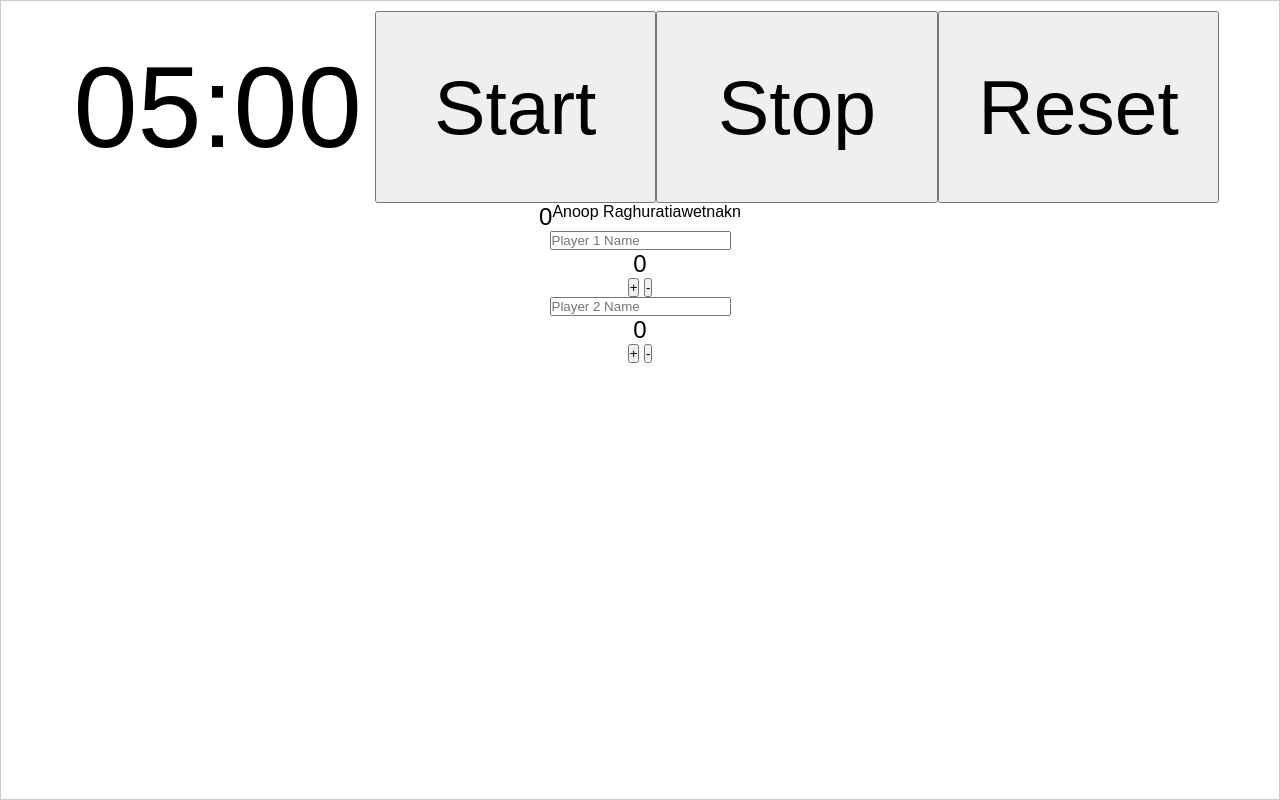
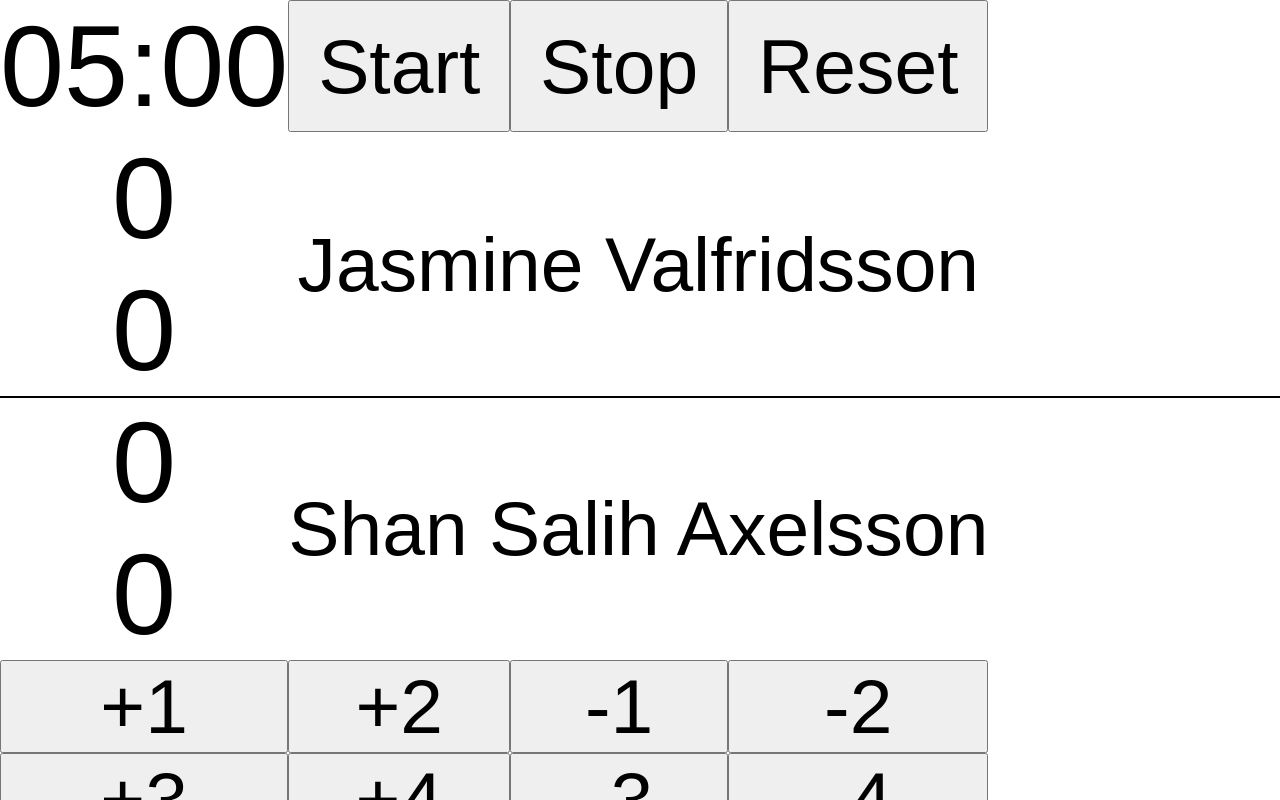
Before and after one commit to RobinAxelsson/bjj-scorelite, a plain HTML site: page src/Index.html in a window 1280 px wide. Drawn offline with Linux system fonts and the light colour scheme.

Commit message:
feat: gui v0.1

```diff
--- a/src/Index.html
+++ b/src/Index.html
@@ -3,15 +3,16 @@
 
 <head>
     <meta charset="UTF-8">
-    <meta name="viewport" content="width=device-width, initial-scale=1.0 maximum-scale=1.0, user-scalable=no">
+    <meta name="viewport" content="width=device-width, initial-scale=1.0, maximum-scale=1.0, user-scalable=no">
     <title>Match Scoreboard</title>
     <style>
         * {
             box-sizing: border-box;
             margin: 0;
             padding: 0;
-            /* border: solid; */
-            /* border-width: 1px; */
+            margin: 0;
+            font-size: 6vw;
+            color: black;
         }
 
         body,
@@ -23,87 +24,76 @@
             overflow: hidden;
         }
 
-        button {
-            margin: 0px;
-        }
-
         .scoreboard {
-            padding: 10px;
-            width: 100%;
-            height: 100%;
-            border: 1px solid #ccc;
+            display: grid;
+            grid-template-columns: repeat(4, auto);
+            grid-template-rows: repeat(6, auto);
+            width: 100vw;
+            height: 80vh;
         }
 
         .player {
-            margin: 0px;
+            display: flex;
+            column-span: 2;
+            flex-direction: column;
+            /* align-items: center; */
+            justify-content: center;
+            overflow: hidden;
         }
 
-        .player input[type=text] {
-            margin-bottom: 0px;
-        }
-
-        .timer {
-            display: inline-block;
-        }
-
-        .score {
-            font-size: 24px;
-            margin: 0px;
-        }
-
-        .timer{
-            display: inline-flex;
-            height: 15vw;
+        .left-digits {
+            font-size: 9vw;
+            grid-column: 1;
+            display: flex;
+            justify-content: center;
             align-items: center;
         }
 
-        .timer-button {
-            width: 22vw;
-            height: inherit;
-            display: flex;
-            justify-content: center;
-            align-items: center;
-            font-size: 6vw;
+        .delimiter{
+            height: 1px;
+            width: 100vw;
+            border: 1px;
+            border-style: solid;
+            border-color: black;
         }
 
-        .player-score {
-            display: inline-flex;
-
-        }
-
-        #timer_digits {
-            margin: 1vw;
-            font-size: 9vw;
-        }
     </style>
 </head>
 
 <body>
 
     <div class="scoreboard">
-        <div class="timer">
-            <div id="timer_digits">05:00</div>
-            <button class="timer-button" onclick="startTimer()">Start</button>
-            <button class="timer-button" onclick="stopTimer()">Stop</button>
-            <button class="timer-button" onclick="resetTimer()">Reset</button>
-        </div>
-        <div class="player-score">
-            <div class="score" id="score1">0</div>
-            <div class="player-name" id="player1Name">Anoop Raghuratiawetnakn</div>
-        </div>
-        <div class="player">
-            <input type="text" id="player1Name" placeholder="Player 1 Name">
-            <div class="score" id="score1">0</div>
-            <button onclick="changeScore(1, 1)">+</button>
-            <button onclick="changeScore(1, -1)">-</button>
-        </div>
+        <div class="left-digits" id="timer_digits" style="grid-row: 1;">05:00</div>
+        <button style="grid-row: 1; grid-column: 2;" onclick="startTimer()">Start</button>
+        <button style="grid-row: 1; grid-column: 3;" onclick="stopTimer()">Stop</button>
+        <button style="grid-row: 1; grid-column: 4;" onclick="resetTimer()">Reset</button>
 
-        <div class="player">
-            <input type="text" id="player2Name" placeholder="Player 2 Name">
-            <div class="score" id="score2">0</div>
-            <button onclick="changeScore(2, 1)">+</button>
-            <button onclick="changeScore(2, -1)">-</button>
-        </div>
+        <div style="grid-row: 2; grid-column:1 / span3"></div>
+
+        <div class="left-digits" id="score1" style="grid-row: 2 / span 1;">0</div>
+        <div class="left-digits" id="advantage1" style="grid-row: 3 / span 1;">0</div>
+        <div class="player" id="player-1" style="grid-row: 2 / span 2; grid-column:2 / span 3;">Jasmine Valfridsson</div>
+
+        <div class="delimiter" style="grid-row: 4; grid-column:1 / span3"></div>
+
+        <div class="left-digits" id="score2" style="grid-row: 4 / span 1;">0</div>
+        <div class="left-digits" id="advantage1" style="grid-row:5  / span 1;">0</div>
+        <div class="player" id="player-2" style="grid-row: 4 / span 2; grid-column:2 / span 3;">Shan Salih Axelsson</div>
+
+        <button style="grid-row: 6; grid-column: 1;" onclick="startTimer()">+1</button>
+        <button style="grid-row: 6; grid-column: 2;" onclick="startTimer()">+2</button>
+        <button style="grid-row: 6; grid-column: 3;" onclick="stopTimer()">-1</button>
+        <button style="grid-row: 6; grid-column: 4;" onclick="resetTimer()">-2</button>
+
+        <button style="grid-row: 7; grid-column: 1;" onclick="startTimer()">+3</button>
+        <button style="grid-row: 7; grid-column: 2;" onclick="startTimer()">+4</button>
+        <button style="grid-row: 7; grid-column: 3;" onclick="stopTimer()">-3</button>
+        <button style="grid-row: 7; grid-column: 4;" onclick="resetTimer()">-4</button>
+
+        <button style="grid-row: 8; grid-column: 1;" onclick="startTimer()">Copy</button>
+        <button style="grid-row: 8; grid-column: 2;" onclick="startTimer()">+A</button>
+        <button style="grid-row: 8; grid-column: 3;" onclick="stopTimer()">-A</button>
+        <button style="grid-row: 8; grid-column: 4;" onclick="resetTimer()">Edit</button>
     </div>
 
     <script>
@@ -148,11 +138,4 @@
                 document.getElementById('score1').textContent = score1;
             } else if (player === 2) {
                 score2 += delta;
-                document.getElementById('score2').textContent = score2;
-            }
-        }
-    </script>
-
-</body>
-
-</html>
+                document.getElementById('score2').textContent
```
